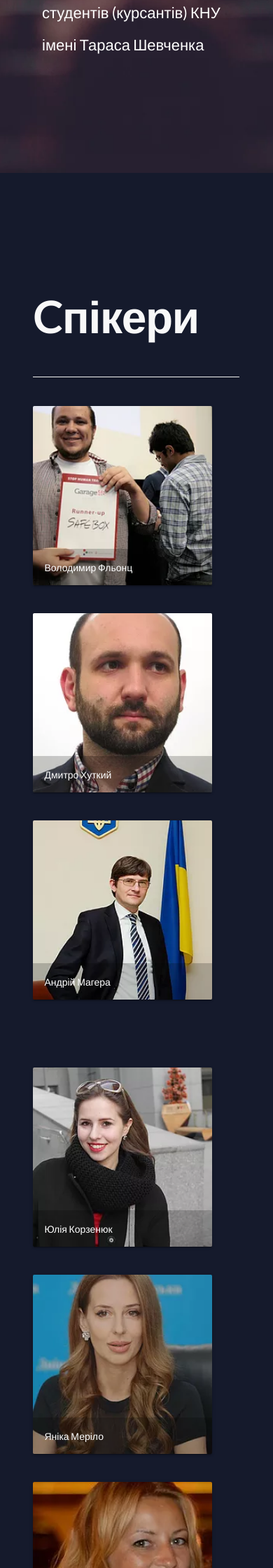
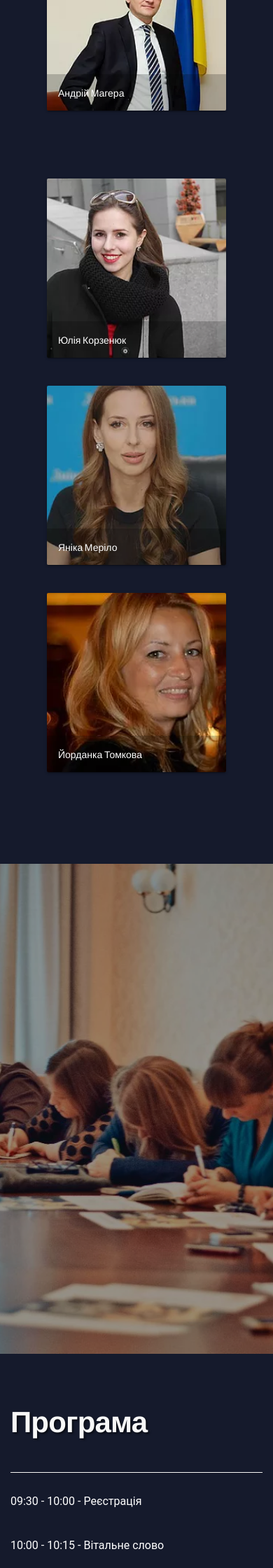
Before and after one commit to mrkiril/heroku_conference, a Django app: page / in a window 390 px wide; the page is wider, and only the part inside the window is pictured. Shown: the part 3120-5360 px from the top of that part at 70% size. Run offline with Django 3.2, Linux system fonts and the light colour scheme; some libraries are stand-ins or nearby versions.

Commit message:
mobile version commit

```diff
--- a/hello/static/css/landing-page.css
+++ b/hello/static/css/landing-page.css
@@ -86,30 +86,6 @@ h6 {
     text-shadow: 2px 2px 3px rgba(0,0,0,0.6);
 }
 
-@media(max-width:767px) {
-    .intro-message {
-        padding-bottom: 15%;
-    }
-
-    .intro-message > h1 {
-        font-size: 3em;
-    }
-
-    ul.intro-social-buttons > li {
-        display: block;
-        margin-bottom: 20px;
-        padding: 0;
-    }
-
-    ul.intro-social-buttons > li:last-child {
-        margin-bottom: 0;
-    }
-
-    .intro-divider {
-        width: 100%;
-    }
-}
-
 .navigation {
     background-color: #151a2c;
 }
@@ -159,8 +135,8 @@ h6 {
 }
 
 .content-section-a {
-    padding-top: 150px;
-    padding-bottom: 50px;
+    padding-top: 0px;
+    padding-bottom: 0px;
     background-color: #151a2c;
     color: #f8f8f8;
 }
@@ -218,7 +194,6 @@ h6 {
 }
 #agenda li div.j_inline {
     color: #fff;
-    min-width: 200px;
     line-height: 2.1;
 }
 
@@ -438,3 +413,159 @@ ul li.helper {
   font-size: 14px;
   font-weight: 500;
 }
+
+#agenda ul li .j_lef {
+    white-space: nowrap;
+}
+
+#agenda ul li .j_rig{
+
+
+
+
+}
+
+@media (max-width: 425px) {
+    .intro-message {
+        padding-bottom: 15%;
+    }
+
+    .intro-message > h1 {
+        font-size: 3em;
+    }
+
+    .intro-divider {
+        width: 100%;
+    }
+    .intro_inline_block {
+        margin-left: 0px;
+
+    }
+    #register {
+        margin-top: 25px;
+    }
+
+    .content-section-a{
+        padding-top: 0px;
+        padding-bottom: 0px;
+    }
+
+    .content-section-b{
+        height: auto;
+        padding-top: 0px;
+        padding-bottom: 0px;
+    }
+    .intro-message p{
+        font-size: 1em;
+    }
+    #speakers_div {
+        margin-top: 40px;
+    }
+
+    #speakers ul:before {
+        display: inline-block;
+        height: 100%;
+        width: 100%;
+    }
+
+    #speakers ul {
+        text-align: center;
+    }
+
+    #agenda ul li {
+        padding: 0px;
+        margin-bottom: 15px;
+
+    }
+
+    #agenda p {
+        line-height: 1.5;
+    }
+
+    footer ul li{
+        margin-top: 5px;
+        margin-bottom: 5px;
+    }
+}
+
+@media (min-width: 425px) and (max-width: 768px) {
+    .intro-message {
+        padding-bottom: 15%;
+    }
+
+    .intro-message > h1 {
+        font-size: 3em;
+    }
+
+    .intro-divider {
+        width: 100%;
+    }
+    .intro_inline_block {
+        margin-left: 25px;
+
+    }
+    #register {
+        margin-top: 25px;
+    }
+
+    .content-section-a{
+        padding-top: 0px;
+        padding-bottom: 0px;
+    }
+
+    .content-section-b{
+        padding-top: 0px;
+        padding-bottom: 0px;
+    }
+
+    .intro-message p{
+        font-size: 1.5em;
+    }
+
+    #speakers_div {
+        margin-top: 40px;
+    }
+
+    #agenda ul li {
+        padding: 0px;
+        margin-bottom: 15px;
+
+    }
+
+    #agenda p {
+        line-height: 1.5;
+    }
+
+}
+
+@media (min-width: 425px) and (max-width: 768px) {
+    #agenda ul li {
+        padding: 0px;
+
+    }
+
+}
+
+
+
+
+
+
+
+@media (max-height: 570px){
+    #map iframe {
+        height: 380px;
+    }
+}
+
+@media (min-height: 570px) and (max-height: 736px){
+    #map iframe {
+        height: 580px;
+    }
+}
+
+@media (min-height: 736px) and (max-height: 900px){
+    #map iframe {
+        height: 700px;
+    }
+}
--- a/hello/templates/index.html
+++ b/hello/templates/index.html
@@ -76,26 +76,30 @@
     </nav>
 
 
-    <!-- Header -->
+
     <a name="about"></a>
     <div class="intro-header" id="main">
         <div class="container">
+            <div class="row">
 
-            <div class="row">
-                <div class="col-lg-12">
+                <div class="col-xs-12 col-sm-12 col-md-12 col-lg-12">
                     <div class="intro-message">
+
+
+
                         <h1>Конференція<br>"Інструменти електронної<br>демократії у ВНЗ"</h1>
                         <hr class="intro-divider">
                         <h3 class="intro_inline_block" >27 травня 2017</h3>
                         <h3 class="intro_inline_block">Київ</h3>
-
                         <button id="register" class="intro_inline_block mdl-button mdl-js-button mdl-button--raised mdl-js-ripple-effect mdl-button--accent button_reg">
                           Реєстрація
                         </button>
-                    </div>
+
+
                     </div>
                 </div>
 
+            </div>
         </div>
     </div>
 
@@ -103,8 +107,9 @@
     <div class="content-section-a" id="conference">
         <div class="container">
             <div class="row">
-                <div class="col-xs-1 .col-sm-1 col-md-1 col-lg-1"></div>
-                <div class="col-xs-10 .col-sm-10 col-md-10 col-lg-10">
+                <div class="col-xs-0 .col-sm-1 col-md-1 col-lg-1"></div>
+                <div class="col-xs-12 .col-sm-10 col-md-10 col-lg-10">
+                    <div class="intro-message">
                         <div class="clearfix"></div>
                         <h1 class="section-heading">Щорічна постійна<br> конференція</h1>
                         <p class="lead" align="justify">
@@ -120,7 +125,8 @@
                             </a>
                         </div>
                     </div>
-                <div class="col-xs-1 .col-sm-1 col-md-1 col-lg-1"></div>
+                </div>
+                <div class="col-xs-0 col-sm-1 col-md-1 col-lg-1"></div>
             </div>
         </div>
     </div>
@@ -128,15 +134,15 @@
     <div class="content-section-b" id="creators">
         <div class="container">
             <div class="" class="row">
-                <div class="col-xs-1 .col-sm-1 col-md-1 col-lg-1"></div>
-                <div class="col-xs-10 .col-sm-10 col-md-10 col-lg-10">
-
+                <div class="col-xs-0 .col-sm-1 col-md-1 col-lg-1"></div>
+                <div class="col-xs-12 .col-sm-10 col-md-10 col-lg-10">
+                    <div class="intro-message">
                         <h1 class="section-heading">Про організаторів</h1>
                         <hr class="intro-divider">
                         <p>Організаторами конференції є громадська організація "Електронна Демократія" та ЦВК студентів (курсантів) КНУ імені Тараса Шевченка</p>
-
                     </div>
-                <div class="col-xs-1 .col-sm-1 col-md-1 col-lg-1"></div>
+                </div>
+                <div class="col-xs-0 .col-sm-1 col-md-1 col-lg-1"></div>
             </div>
         </div>
     </div>
@@ -145,8 +151,9 @@
     <div class="content-section-a" id="speakers">
         <div class="container">
             <div class="row">
-                <div class="col-xs-1 .col-sm-1 col-md-1 col-lg-1"></div>
-                <div class="col-xs-10 .col-sm-10 col-md-10 col-lg-10">
+                <div class="col-xs-0 col-sm-1 col-md-1 col-lg-1"></div>
+                <div class="col-xs-12 col-sm-10 col-md-10 col-lg-10">
+                    <div class="intro-message">
                         <h1>Cпікери</h1>
                         <hr class="intro-divider">
                         <ul>
@@ -209,7 +216,8 @@
                             <li class="helper"></li>
                         </ul>
                     </div>
-                <div class="col-xs-1 .col-sm-1 col-md-1 col-lg-1"></div>
+                </div>
+                <div class="col-xs-0 col-sm-1 col-md-1 col-lg-1"></div>
             </div>
 
         </div>
@@ -217,54 +225,52 @@
 
     <div class="content-section-c">
     </div>
-    <!-- /.content-section-c -->
+
+
 	<div class="content-section-a" id="agenda">
         <div class="container">
             <div class="row">
-                <div class="col-xs-1 .col-sm-1 col-md-1 col-lg-1"></div>
-                <div class="col-xs-10 .col-sm-10 col-md-10 col-lg-10">
+                <div class="col-xs-0 .col-sm-1 col-md-1 col-lg-1"></div>
+                <div class="col-xs-12 .col-sm-10 col-md-10 col-lg-10">
+                    <div class="intro-message">
                         <h1>Програма</h1>
                         <hr class="intro-divider">
                         <ul class="demo-list-item mdl-list" id="agenda">
                             <li class="mdl-list__item">
-
-                            <div class="j_inline">
-                                <p class="mdl-list__item-primary-content">
-                                09:30 - 10:00 &nbsp; &nbsp; -
+                                <div class="j_inline j_lef">
+                                    <p class="">
+                                    09:30 - 10:00 -&nbsp;
                                     </p>
                                 </div>
-                            <div class="j_inline">
-                                <p class="mdl-list__item-primary-content">
+                                <div class="j_inline j_rig">
+                                    <p class="">
                                     Реєстрація
                                     </p>
                                 </div>
+                            </li>
 
+                            <li class="mdl-list__item">
+                                <div class="j_inline j_lef">
+                                    <p class="">
+                                    10:00 - 10:15 -&nbsp;
+                                    </p>
+                                </div>
+                                <div class="j_inline j_rig">
+                                    <p class="">
+                                    Вітальне слово
+                                    </p>
+                                </div>
                             </li>
 
                             <li class="mdl-list__item">
 
-                            <div class="j_inline">
-                                <p class="mdl-list__item-primary-content">
-                                10:00 - 10:15 &nbsp; &nbsp; -
+                                <div class="j_inline j_lef" >
+                                    <p class="">
+                                    10:15 - 11:00 -&nbsp;
                                     </p>
                                 </div>
-                            <div class="j_inline">
-                                <p class="mdl-list__item-primary-content">
-                                Вітальне слово.
-                                </p>
-                            </div>
-
-                        </li>
-
-                        <li class="mdl-list__item">
-
-                            <div class="j_inline" >
-                                <p class="mdl-list__item-primary-content">
-                                10:15 - 11:00 &nbsp; &nbsp; -
-                                </p>
-                            </div>
-                            <div class="j_inline">
-                                <p class="mdl-list__item-primary-content" align="justify">
+                                <div class="j_inline j_rig">
+                                    <p class="" align="justify">
                                     Інструменти електронної демократії: теорія та практика Йорданка Томкова, експерт проекту Швейцарського бюро співробітництва «Електронне урядування підзвітності влади та участі суспільства» (EGAP).
                                     </p>
                                 </div>
@@ -273,12 +279,12 @@
 
                             <li class="mdl-list__item">
 
-                            <div class="j_inline" >
+                                <div class="j_inline j_lef" >
                                     <p class="mdl-list__item-primary-content">
-                                11:00 - 12:00 &nbsp; &nbsp; -
+                                    11:00 - 12:00 -&nbsp;
                                     </p>
                                 </div>
-                            <div class="j_inline">
+                                <div class="j_inline j_rig">
                                     <p class="mdl-list__item-primary-content" align="justify">
                                     Від паперових до електронних виборів: що зроблено в світі та Україні.
                                     Магера Андрій, заступник голови Центральної виборчої комісії.
@@ -291,12 +297,12 @@
 
                             <li class="mdl-list__item">
 
-                            <div class="j_inline" >
+                                <div class="j_inline j_lef" >
                                     <p class="mdl-list__item-primary-content">
-                                12:00 - 12:30 &nbsp; &nbsp; -
+                                    12:00 - 12:30 -&nbsp;
                                     </p>
                                 </div>
-                            <div class="j_inline">
+                                <div class="j_inline j_rig">
                                     <p class="mdl-list__item-primary-content" >
                                     Кава-пауза
                                     </p>
@@ -306,12 +312,12 @@
 
                             <li class="mdl-list__item">
 
-                            <div class="j_inline" >
+                                <div class="j_inline j_lef" >
                                     <p class="mdl-list__item-primary-content">
-                                12:30 - 13:00 &nbsp; &nbsp; -
+                                    12:30 - 13:00 -&nbsp;
                                     </p>
                                 </div>
-                            <div class="j_inline">
+                                <div class="j_inline j_rig">
                                     <p class="mdl-list__item-primary-content" align="justify">
                                     Кібербезпека під час проведення інтернет-голосувань та електронних-виборів.
                                     </p>
@@ -321,12 +327,12 @@
 
                             <li class="mdl-list__item">
 
-                            <div class="j_inline" >
+                                <div class="j_inline j_lef" >
                                     <p class="mdl-list__item-primary-content">
-                                13:00 - 13:30 &nbsp; &nbsp; -
+                                    13:00 - 13:30 -&nbsp;
                                     </p>
                                 </div>
-                            <div class="j_inline">
+                                <div class="j_inline j_rig">
                                     <p class="mdl-list__item-primary-content" align="justify">
                                     Вибори у вищих навчальних закладах: від паперових до електронних
                                     Юлія Корзенюк, голова Центральної виборчої комісії студентів Київського національного                         університету імені Тараса Шевченка.
@@ -337,12 +343,12 @@
 
                             <li class="mdl-list__item">
 
-                            <div class="j_inline" >
+                                <div class="j_inline j_lef" >
                                     <p class="mdl-list__item-primary-content">
-                                13:30 - 14:30 &nbsp; &nbsp; -
+                                    13:30 - 14:30 -&nbsp;
                                     </p>
                                 </div>
-                            <div class="j_inline">
+                                <div class="j_inline j_rig">
                                     <p class="mdl-list__item-primary-content" align="justify">
                                     Презентація практичного кейсу по технології виборів за бюлетнем Бісмарка.
                            Володимир Фльонц, голова громадської організації “Електронна демократія”
@@ -353,12 +359,12 @@
 
                             <li class="mdl-list__item">
 
-                            <div class="j_inline" >
+                                <div class="j_inline j_lef" >
                                     <p class="mdl-list__item-primary-content">
-                                14:30 - 15:00 &nbsp; &nbsp; -
+                                    14:30 - 15:00 -&nbsp;
                                     </p>
                                 </div>
-                            <div class="j_inline">
+                                <div class="j_inline j_rig">
                                     <p class="mdl-list__item-primary-content" align="justify">
                                     Голосування за допомогою бюлетня Бісмарка для учасників конференції.
                                     </p>
@@ -368,12 +374,12 @@
 
                             <li class="mdl-list__item">
 
-                            <div class="j_inline" >
+                                <div class="j_inline j_lef" >
                                     <p class="mdl-list__item-primary-content">
-                                15:00 - 15:15 &nbsp; &nbsp; -
+                                    15:00 - 15:15 -&nbsp;
                                     </p>
                                 </div>
-                            <div class="j_inline">
+                                <div class="j_inline j_rig">
                                     <p class="mdl-list__item-primary-content" align="justify">
                                     Підведення підсумків голосування та конференції.
                                     </p>
@@ -382,21 +388,26 @@
                             </li>
                         </ul>
                     </div>
-                <div class="col-xs-1 .col-sm-1 col-md-1 col-lg-1"></div>
+                </div>
+                <div class="col-xs-0 .col-sm-1 col-md-1 col-lg-1"></div>
             </div>
 
         </div>
     </div>
 
     <div class="content-section-d" id="map">
+
         <iframe src="https://www.google.com/maps/embed?pb=!1m18!1m12!1m3!1d3025.4327437939933!2d30.470762296117577!3d50.383790183192154!2m3!1f0!2f0!3f0!3m2!1i1024!2i768!4f13.1!3m3!1m2!1s0x0%3A0x0!2zNTDCsDIyJzU5LjciTiAzMMKwMjgnMTUuNyJF!5e0!3m2!1sru!2sua!4v1495328292016" width="1200" height="800" frameborder="0" style="border:0" allowfullscreen></iframe>
+
     </div>
+
+
     <!-- Footer -->
     <footer>
         <div class="container">
             <div class="row">
-                <div class="col-xs-1 .col-sm-1 col-md-1 col-lg-1"></div>
-                <div class="col-xs-10 .col-sm-10 col-md-10 col-lg-10">
+                <div class="col-xs-1 col-sm-1 col-md-1 col-lg-1"></div>
+                <div class="col-xs-10 col-sm-10 col-md-10 col-lg-10">
                     <ul class="list-inline">
                         <li>
 
@@ -421,7 +432,7 @@
                     </ul>
                     <p class="copyright">Copyright &copy; <a href="https://www.facebook.com/kukhelnyi"> &nbsp; mrkiril &nbsp; </a> 2017. All Rights Reserved</p>
                 </div>
-                <div class="col-xs-1 .col-sm-1 col-md-1 col-lg-1"></div>
+                <div class="col-xs-1 col-sm-1 col-md-1 col-lg-1"></div>
 
             </div>
         </div>
```
Lines whose indentation alone changed are shown as unchanged.
